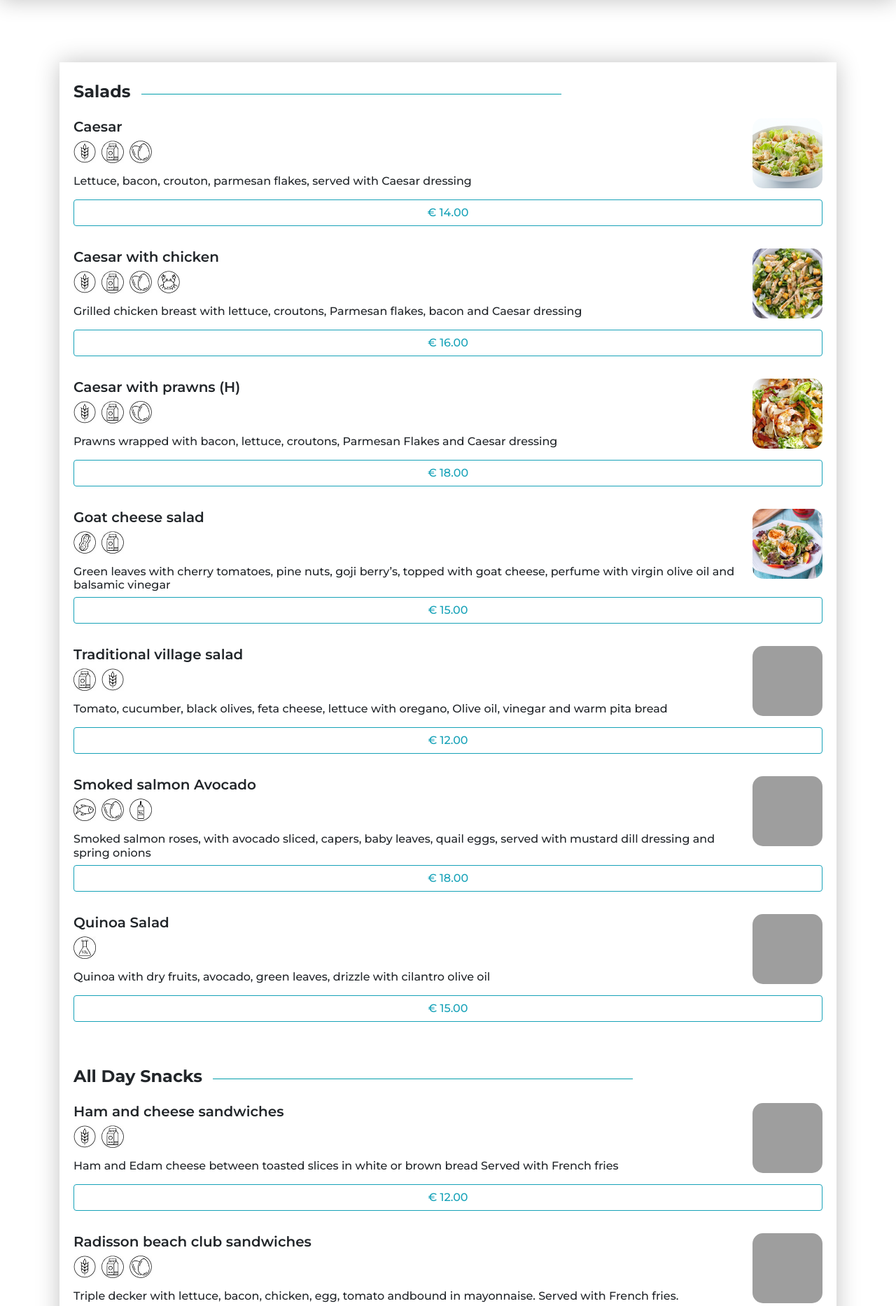
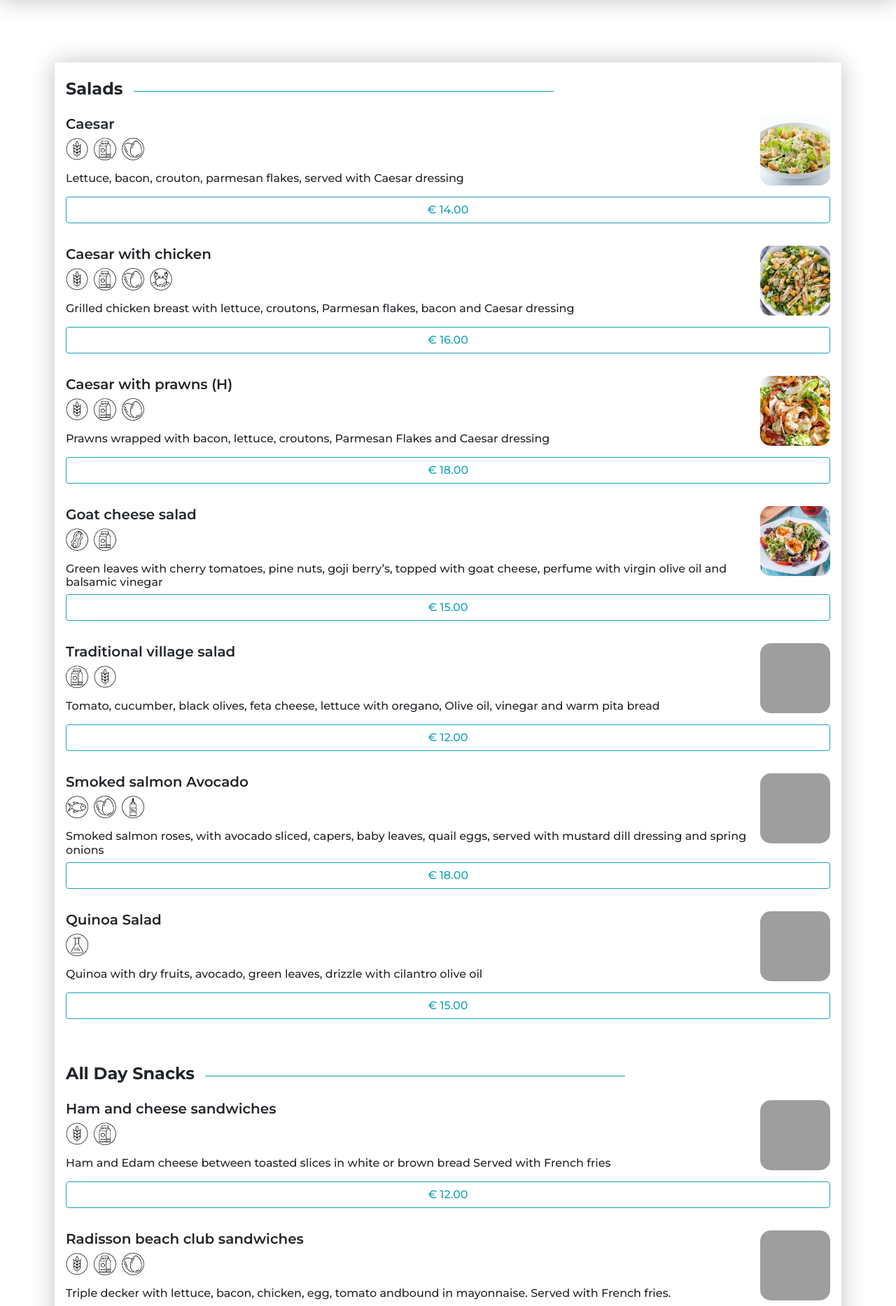
Before and after one commit to stefanosyiorkas/radisson_fos, a Django app: page / in a window 1280 px wide. Shown: the part 79-1945 px from the top of the page at 70% size. Run offline with Django 3.2, Linux system fonts and the light colour scheme; data comes from the database, SQL or seed files in the repository; data that the repository does not hold is empty; some libraries are stand-ins or nearby versions; grey boxes are pictures that could not be loaded.

Commit message:
decreased padding in main menu

```diff
--- a/orders/static/orders/style.css
+++ b/orders/static/orders/style.css
@@ -167,6 +167,10 @@ body {
     font-weight: 600;
 }
 
+.card-body{
+    padding: 1rem;
+}
+
 .dish-body{
     display: flex;
     flex-direction: row;
@@ -239,6 +243,11 @@ body {
 .nav-sticky{
     box-shadow: 0 12px 35px rgba(0, 0, 0, 0.264);
     transition: all 0.2s ease-in-out;
+}
+
+.container{
+    padding-right: 0.5rem;
+    padding-left: 0.5rem;
 }
 
 .main-container{
```
